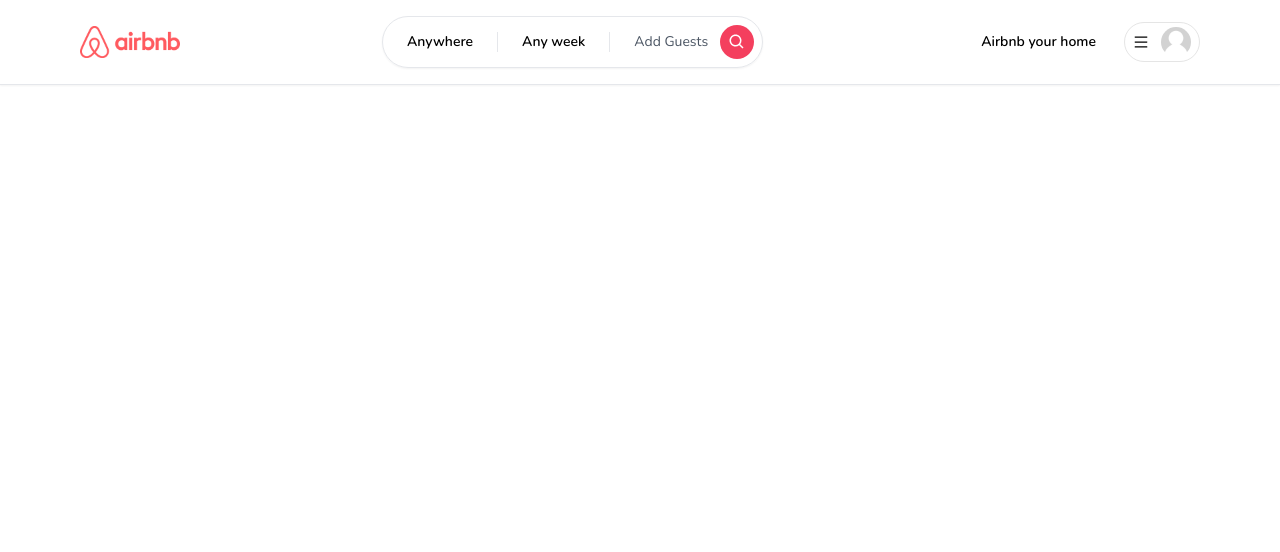
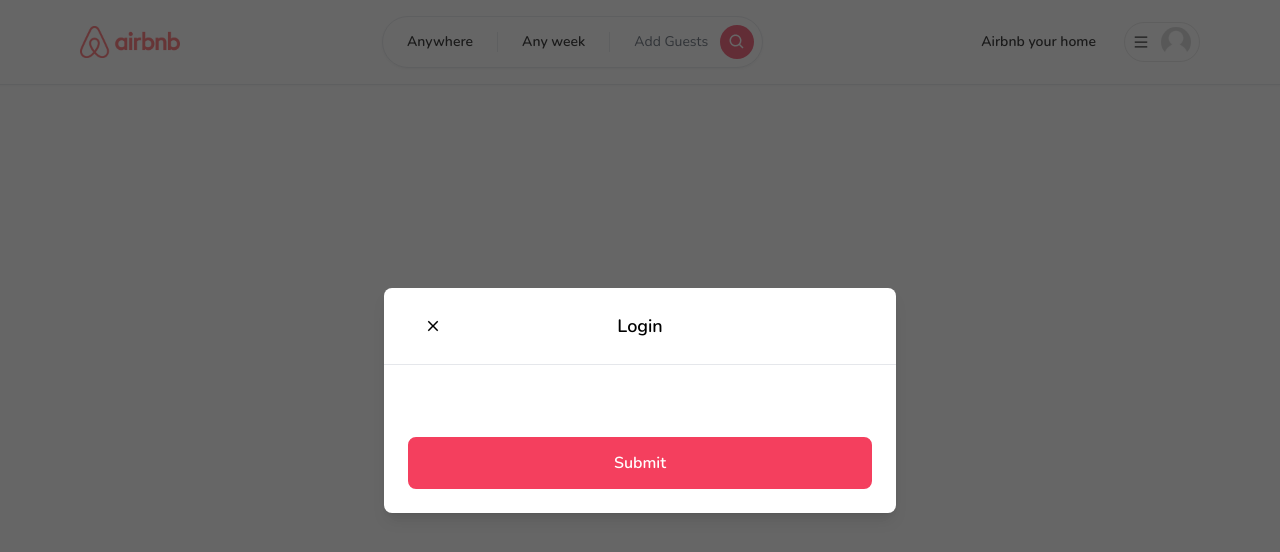
Before and after one commit to NEKiarie/Full-Stack-Airbnb-Clone, a Next.js app: page / in a window 1280 px wide. Shown: the top 552 px of the page. Built offline with nearby package versions, Linux system fonts and the light colour scheme.

Commit message:
:sparkles:Added Modal & Button Reusable components

```diff
--- /dev/null
+++ b/app/components/Button.tsx
@@ -0,0 +1,44 @@
+"use client"
+
+interface ButtonProps {
+  label: string;
+  onClick: (e: React.MouseEvent<HTMLButtonElement>) => void;
+  disabled?: boolean;
+  outline?: boolean;
+  small?: boolean;
+  icon?: IconType;
+}
+
+import React from "react";
+import { IconType } from "react-icons";
+
+const Button: React.FC<ButtonProps> = ({
+  label,
+  onClick,
+  disabled,
+  outline,
+  small,
+  icon: Icon,
+}) => {
+  return (
+    <button
+      onClick={onClick}
+      disabled={disabled}
+      className={`relative disabled:opacity-70 disable:cursor-not-allowed rounded-lg
+        hover:opacity-80 transition w-full ${
+          outline ? "bg-white" : "bg-rose-500"
+        }
+        ${outline ? "border-black" : "border-rose-500"}
+        ${outline ? "text-black" : "text-white"}
+        ${small ? "py-1" : "py-3"}
+        ${small ? "text-sm" : "text-md"}
+        ${small ? "font-light" : "font-semibold"}
+        ${small ? "border-[1px]" : "border-2"}`}
+    >
+      {Icon && <Icon size={24} className="absolute left-4 top-3 " />}
+      {label}
+    </button>
+  );
+};
+
+export default Button;
--- /dev/null
+++ b/app/components/Modals/Modal.tsx
@@ -0,0 +1,127 @@
+"use client";
+
+import { useCallback, useEffect, useState } from "react";
+import { IoMdClose } from "react-icons/io";
+import Button from "../Button";
+
+interface ModalProps {
+  isOpen?: boolean;
+  onClose: () => void;
+  onSubmit: () => void;
+  title?: string;
+  body?: React.ReactElement;
+  footer?: React.ReactElement;
+  actionLabel: string;
+  disabled?: boolean;
+  secondaryAction?: () => void;
+  secondaryActionLabel?: string;
+}
+
+const Modal: React.FC<ModalProps> = ({
+  isOpen,
+  onClose,
+  onSubmit,
+  title,
+  body,
+  footer,
+  actionLabel,
+  disabled,
+  secondaryAction,
+  secondaryActionLabel,
+}) => {
+  const [showModal, setShowModal] = useState(isOpen);
+
+  useEffect(() => {
+    setShowModal(isOpen);
+  }, [isOpen]);
+
+  const handleClose = useCallback(() => {
+    if (disabled) {
+      return;
+    }
+    setShowModal(false);
+    setTimeout(() => {
+      onClose();
+    }, 300);
+  }, [disabled, onClose]);
+
+  const handleSubmit = useCallback(() => {
+    if (disabled) {
+      return;
+    }
+    onSubmit();
+  }, [disabled, onSubmit]);
+
+  const handleSecondaryAction = useCallback(() => {
+    if (disabled || !secondaryAction) {
+      return;
+    }
+
+    secondaryAction();
+  }, [disabled, secondaryAction]);
+
+  if (!isOpen) {
+    return null;
+  }
+  return (
+    <>
+      <div
+        className="justify-center items-center flex over-x-hidden
+        overflow-y-auto fixed inset-0 z-50 outline-none focus:outline-none
+        bg-neutral-800/70"
+      >
+        <div
+          className="relative w-full md:w-4/6 lg:w-3/6 xl:w-2/5
+          my-6 mx-auto h-full lg:h-auto md:h-auto "
+        >
+          {/* CONTENT */}
+          <div
+            className={`translate duration-300 h-full
+             ${showModal ? "translate-y-0" : "translate-y-full"}
+             ${showModal ? "opacity-100" : "opacity-0"}`}
+          >
+            <div
+              className="translate h-full lg:h-auto md:h-auto
+               border-0 rounded-lg shadow-lg relative flex flex-col
+               w-full bg-white outline-none focus:outline-none"
+            >
+              {/* HEADER */}
+              <div className="flex items-center p-6 rounded-t justify-center relative border-b-[1px]">
+                <button
+                  onClick={handleClose}
+                  className="p-1 border-0 hover:opacity-70 transition absolute left-9"
+                >
+                  <IoMdClose size={18} />
+                </button>
+                <div className="text-lg font-semibold ">{title}</div>
+              </div>
+              {/* BODY */}
+              <div className="relative p-6 flex-auto">{body}</div>
+              {/* FOOTER */}
+              <div className="flex flex-col gap-2 p-6">
+                <div className="flex flex-row items-center gap-4 w-full">
+                  {secondaryAction && secondaryActionLabel && (
+                    <Button
+                      outline
+                      disabled={disabled}
+                      label={secondaryActionLabel}
+                      onClick={handleSecondaryAction}
+                    />
+                  )}
+
+                  <Button
+                    disabled={disabled}
+                    label={actionLabel}
+                    onClick={handleSubmit}
+                  />
+                </div>
+              </div>
+            </div>
+          </div>
+        </div>
+      </div>
+    </>
+  );
+};
+
+export default Modal;
--- a/app/layout.tsx
+++ b/app/layout.tsx
@@ -5,6 +5,7 @@
 import type { Metadata } from "next";
 import { Inter } from "next/font/google";
 import ClientOnly from "./components/ClientOnly";
+import Modal from "./components/Modals/Modal";
 
 const inter = Inter({ subsets: ["latin"] });
 
@@ -26,6 +27,7 @@
     <html lang="en">
       <body className={font.className}>
         <ClientOnly>
+          <Modal title="Login" actionLabel="Submit" isOpen />
           <Navbar />
         </ClientOnly>
 
```
